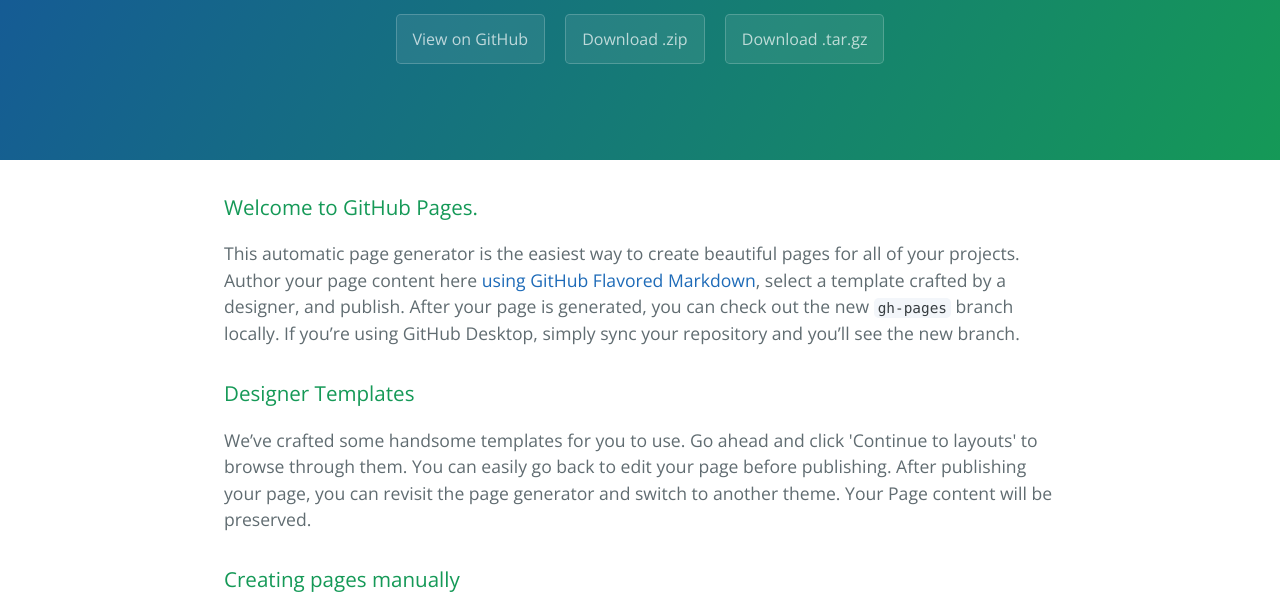
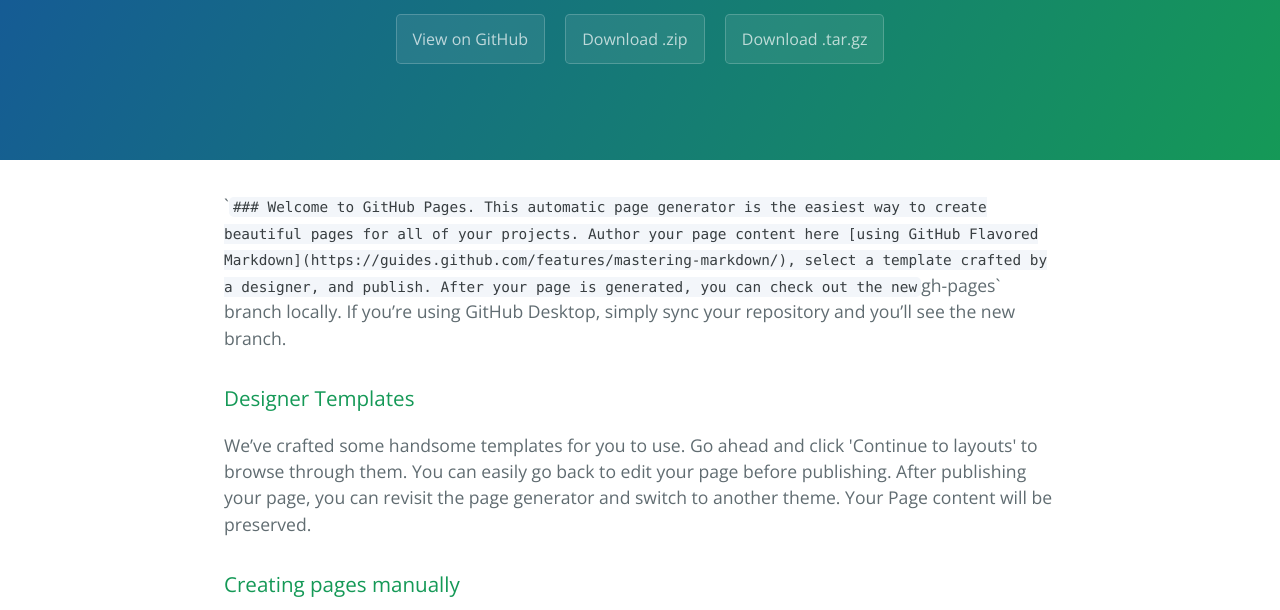
Before and after one commit to CPEG-Porfolio/Markov-Sentence-Generator, a plain HTML site: page index.html in a window 1280 px wide. Shown: the part 176-786 px from the top of the page. Drawn offline with nearby package versions, Linux system fonts and the light colour scheme.

```diff
--- a/index.html
+++ b/index.html
@@ -19,10 +19,8 @@
     </section>
 
     <section class="main-content">
-      <h3>
-<a id="welcome-to-github-pages" class="anchor" href="#welcome-to-github-pages" aria-hidden="true"><span aria-hidden="true" class="octicon octicon-link"></span></a>Welcome to GitHub Pages.</h3>
-
-<p>This automatic page generator is the easiest way to create beautiful pages for all of your projects. Author your page content here <a href="https://guides.github.com/features/mastering-markdown/">using GitHub Flavored Markdown</a>, select a template crafted by a designer, and publish. After your page is generated, you can check out the new <code>gh-pages</code> branch locally. If you’re using GitHub Desktop, simply sync your repository and you’ll see the new branch.</p>
+      <p>`<code>### Welcome to GitHub Pages.
+This automatic page generator is the easiest way to create beautiful pages for all of your projects. Author your page content here [using GitHub Flavored Markdown](https://guides.github.com/features/mastering-markdown/), select a template crafted by a designer, and publish. After your page is generated, you can check out the new</code>gh-pages` branch locally. If you’re using GitHub Desktop, simply sync your repository and you’ll see the new branch.</p>
 
 <h3>
 <a id="designer-templates" class="anchor" href="#designer-templates" aria-hidden="true"><span aria-hidden="true" class="octicon octicon-link"></span></a>Designer Templates</h3>
```
Also changed, not shown: params.json (+1 -1 lines).
